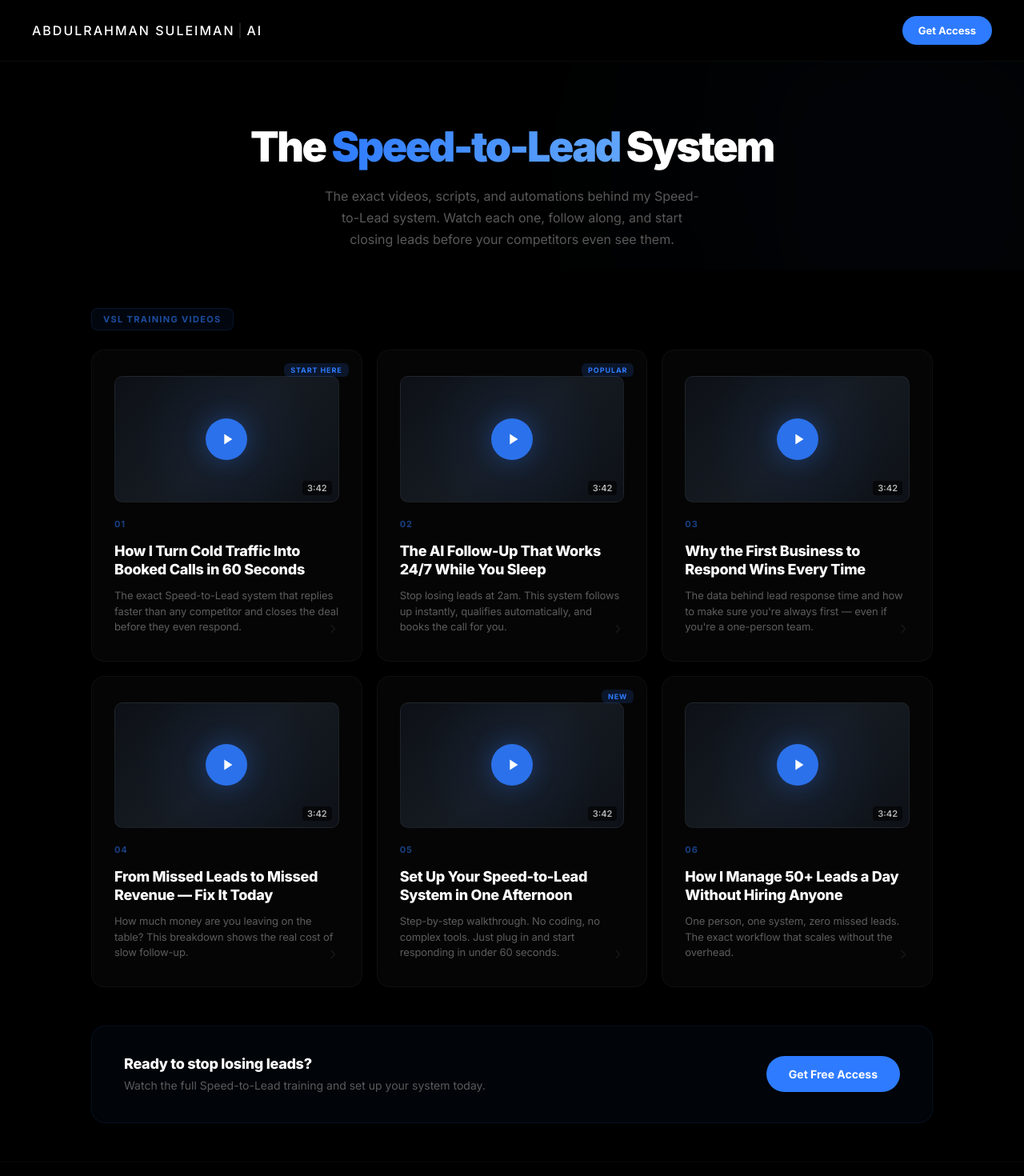
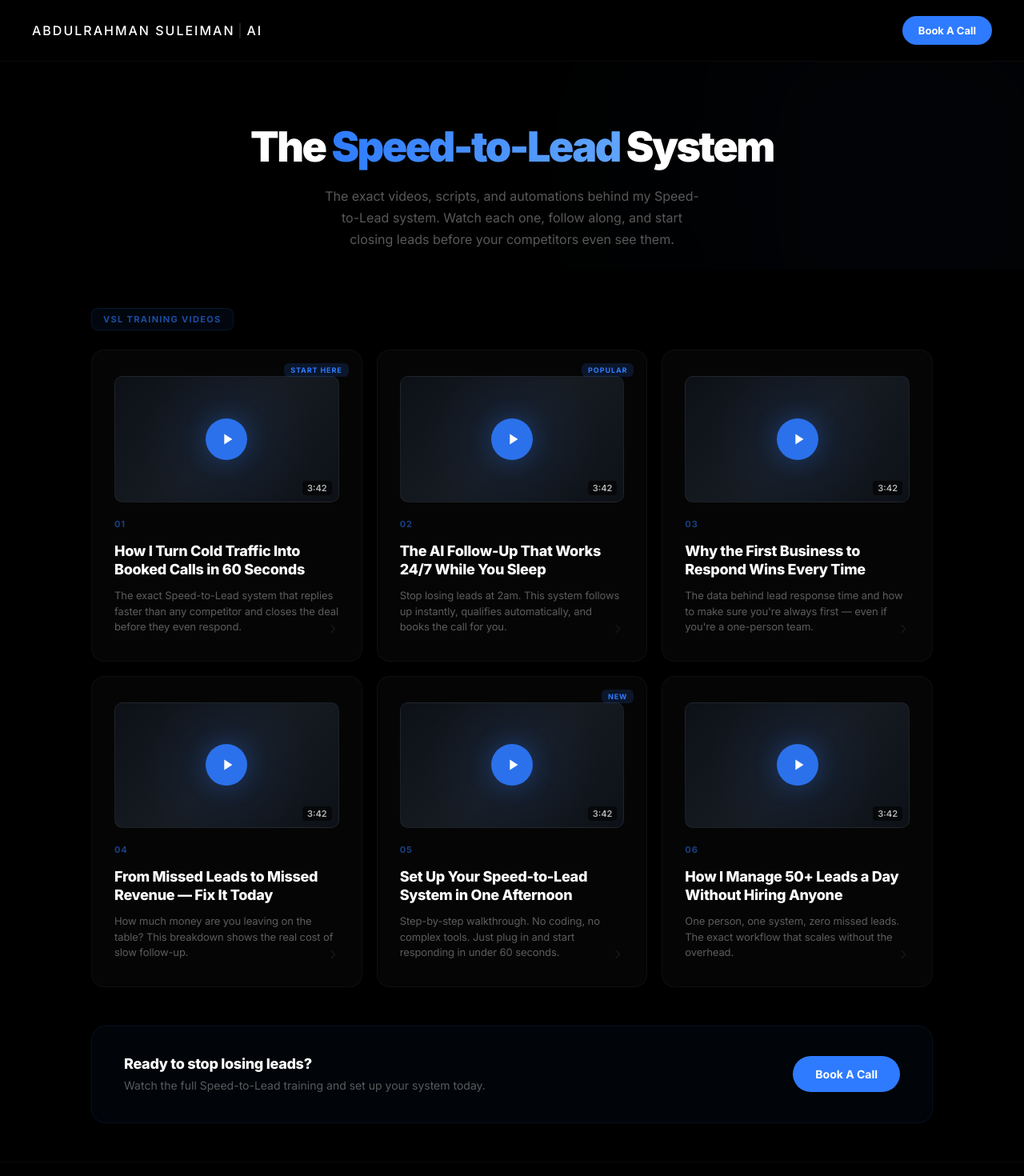
Before and after one commit to Abdulrahmansuleiman/speed-to-lead, a Next.js app: page /resources in a window 1280 px wide. Shown: the top 1470 px of the page at 80% size. Built offline with nearby package versions, Linux system fonts and the light colour scheme.

Commit message:
Change resources CTA to Book a Call

```diff
--- a/src/app/resources/page.tsx
+++ b/src/app/resources/page.tsx
@@ -51,7 +51,7 @@ export default function ResourcesPage() {
       {/* Header */}
       <header>
         <a href="/" className="logo">ABDULRAHMAN SULEIMAN<span className="divider">|</span>AI</a>
-        <a href="/" className="header-cta">Get Access</a>
+        <a href="/" className="header-cta">Book A Call</a>
       </header>
 
       {/* Hero */}
@@ -93,7 +93,7 @@ export default function ResourcesPage() {
             <h3>Ready to stop losing leads?</h3>
             <p>Watch the full Speed-to-Lead training and set up your system today.</p>
           </div>
-          <a href="/" className="cta-btn">Get Free Access</a>
+          <a href="/" className="cta-btn">Book A Call</a>
         </div>
       </div>
 
```
